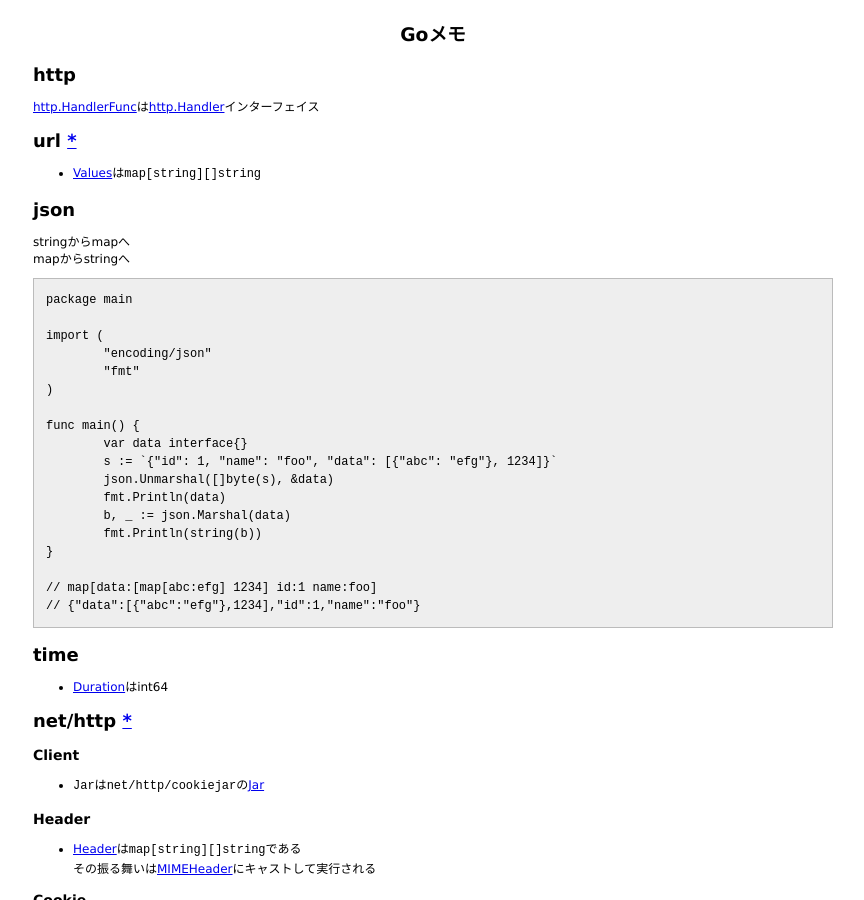
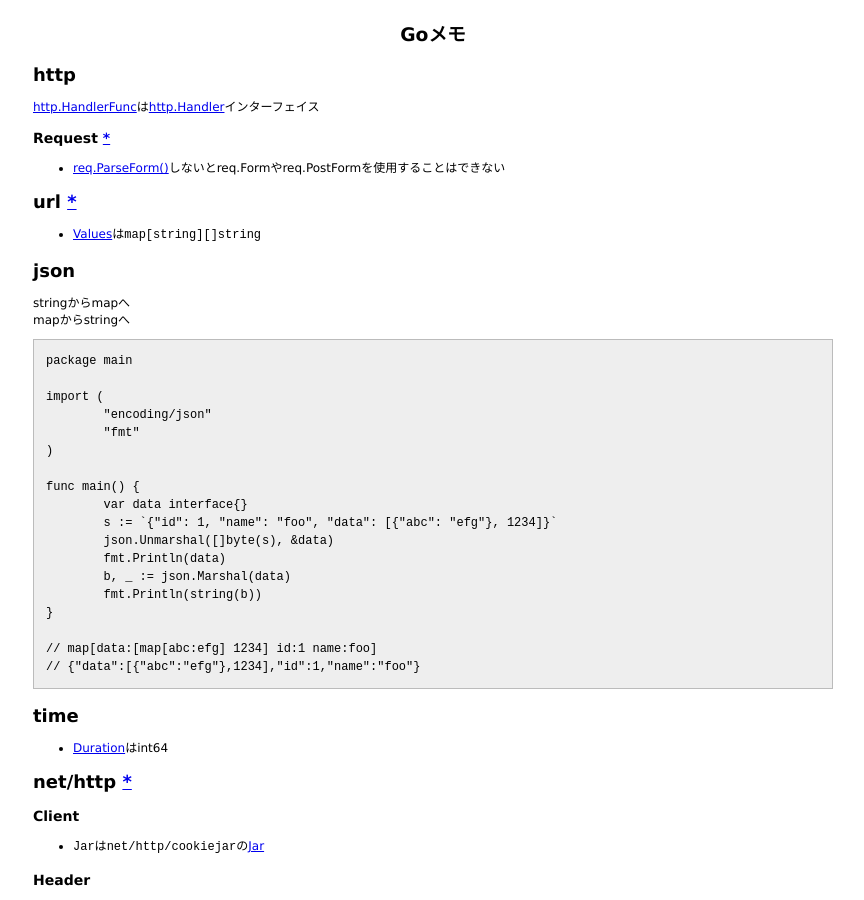
Before and after one commit to 38elements/38elements.github.com, a Jekyll site: the page built from _posts/2017-08-12-go.md, in a window 1280 px wide and 900 px high. Shown: the whole window, without its empty margins (207-1071 px from the left). Built offline with Jekyll 4.4.1, drawn with Linux system fonts in a browser that asks for light colours.

Commit message:
Update 2017-08-12-go.md

```diff
--- a/_posts/2017-08-12-go.md
+++ b/_posts/2017-08-12-go.md
@@ -6,6 +6,10 @@ title: Goメモ
 ## http
 
 [http.HandlerFunc](https://golang.org/pkg/net/http/#HandlerFunc)は[http.Handler](https://golang.org/pkg/net/http/#Handler)インターフェイス
+
+### Request [\*](https://godoc.org/net/http#Request)
+
+* [req.ParseForm()](https://godoc.org/net/http#Request.ParseForm)しないとreq.Formやreq.PostFormを使用することはできない
 
 ## url [\*](https://golang.org/pkg/net/url)
 
```
